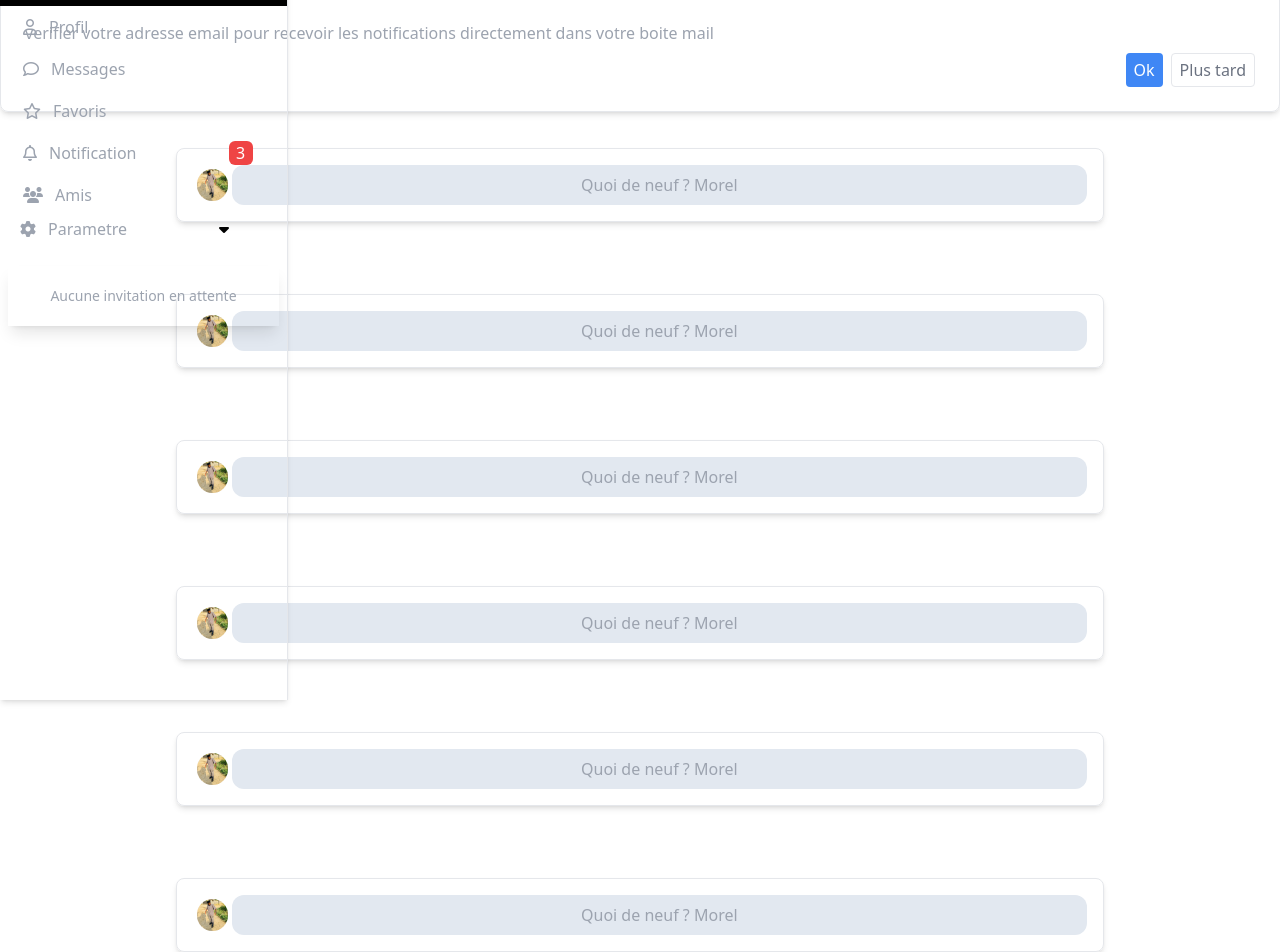
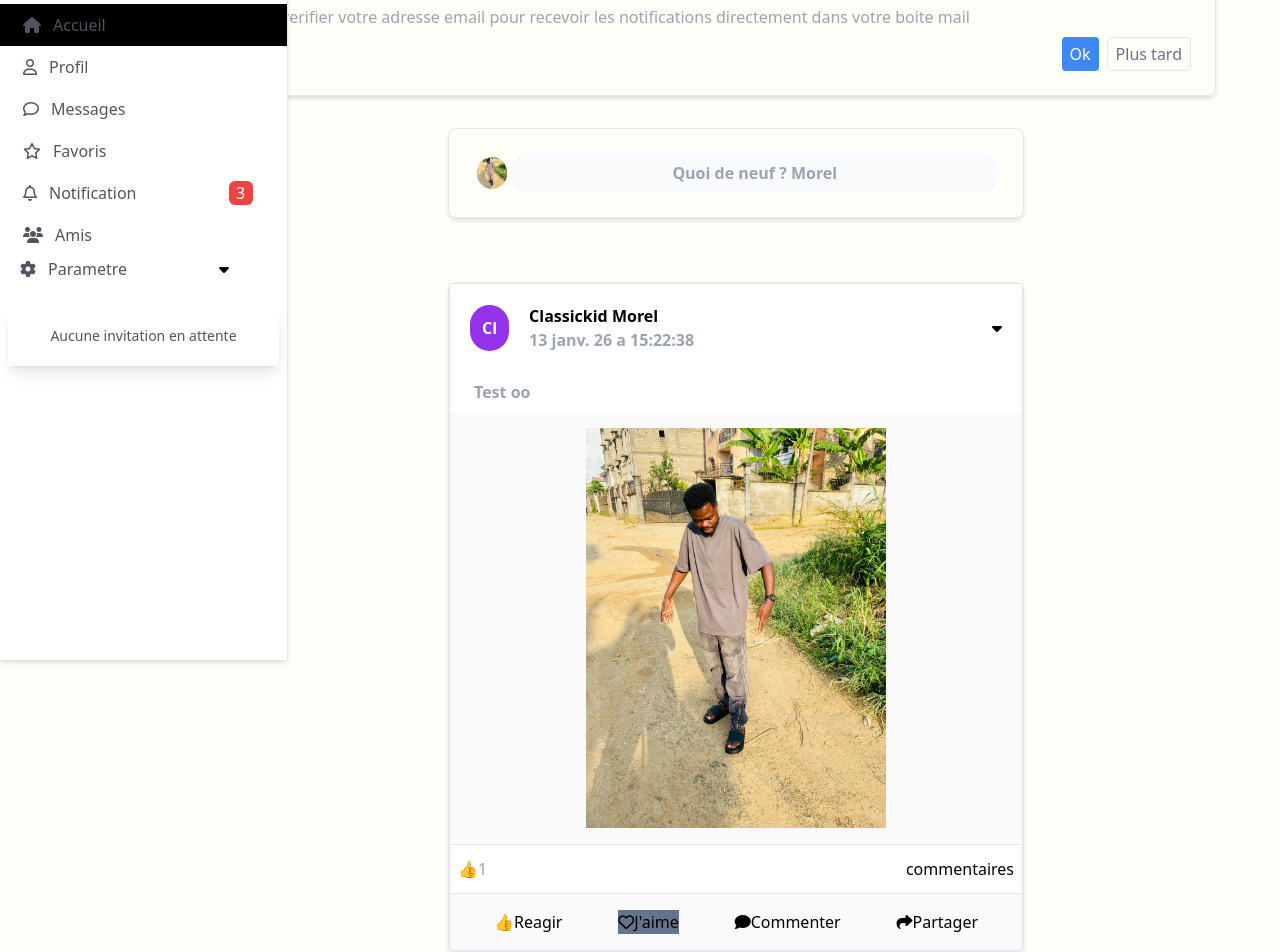
Before and after one commit to changaavanarolinelea-maker/MyChat, a React (Vite) app: page / in a window 1280 px wide. Shown: the part 180-1132 px from the top of the page. Built offline with nearby package versions, Linux system fonts and the light colour scheme.

Commit message:
home page

```diff
--- /dev/null
+++ b/src/components/post/Post.jsx
@@ -0,0 +1,94 @@
+import React, { useState } from 'react'
+import Postpic from '../../images/photo_2024-11-26_10-29-53.jpg'
+
+ const date = new Date()
+     const now = date.toLocaleDateString("fr-FR",{
+       day : 'numeric',
+       month: 'short',
+       year: '2-digit',
+     })
+    const time = new Date()
+    const heure = time.toLocaleTimeString("fr-FR", {
+        hour : '2-digit',
+        minute: '2-digit',
+        second: '2-digit'
+    })
+function Post() {
+    const [emojis, setEmojis] = useState([
+        { id:1, HAHA : '😂'},
+        { id:2, ANGRY:'😡'},
+        { id:3, SAD : '🥺'},
+        { id:4, LIKE : '👍'}
+
+    ])
+    const [num, setNum] = useState(1)
+    const addEmojis = ()=>{
+        setNum ( num+1)
+    }
+    const [commentaire, setCommentaire] = useState('')
+    const addComment = ()=>{
+        setCommentaire ( commentaire+1)
+    }
+  return (
+    // Partie reserver au post de l'utilisateur
+     <section className='flex justify-center shadow-md rounded-lg border max-sm:mx-[8px] max-sm:w-full  my-8 md:mx-48'>
+            <div className='grow '>
+                    <div className='grid-flow-col w-full h-full bg-zinc-50 border'>
+                        <div className='max-sm:w-full ' >
+                          <div className='bg-white p-'>
+                              <div className='p-5 flex items-center justify-between gap-5 '>
+                                   <div className='flex items-center gap-5'>
+                                        <div>
+                                            <span className='bg-purple-600 px-3 py-3 text-white font-semibold rounded-full w-45 '>Cl</span>
+                                        </div>
+                                        <div>
+                                            <h4 className='font-bold'>Classickid Morel</h4>
+                                            <span className='font-semibold text-gray-400 text-'>{now} a {heure}</span>
+                                        </div>
+                                   </div>
+
+                                    <div>
+                                         <i class="fa-solid fa-caret-down cursor-pointer"></i>
+                                    </div>
+                              </div>
+                              <p className='px-6 py-2 font-semibold text-gray-400'>Test oo</p>
+                          </div>
+                          <div className='flex my-4 justify-center '>
+                              <img src={Postpic} alt="" className='w-[2] object-center h-[50vh] object-contain p-' />
+                          </div>
+                        </div>
+                        <div className='flex justify-between px-2 py-3 bg-white border-t border-b'>
+                                <span className='text-gray-400'>👍{num}</span>
+                                <a href="">{commentaire}commentaires</a>
+                        </div>
+                         <div className='flex justify-around items-center p-4'>
+                                <div>
+                                    <span onClick={addEmojis}>👍Reagir</span>
+                                </div>
+                                <div className=' cursor-pointer bg-slate-500 '>
+                                    <span onClick={addEmojis}>
+                                       <i class="fa-regular fa-heart "></i>
+                                       J'aime
+                                     </span>
+                                </div>
+                                <div>
+                                    <span onClick={setCommentaire}>
+                                        <i class="fa-solid fa-comment"></i>
+                                        Commenter
+                                    </span>
+                                </div>
+                                <div>
+                                    <span onClick={addEmojis}>
+                                        <i class="fa-solid fa-share"></i>
+                                        Partager
+                                    </span>
+                                </div>
+                        </div>
+
+                    </div>
+            </div>
+     </section>
+  )
+}
+
+export default Post
--- a/src/components/users/Home.jsx
+++ b/src/components/users/Home.jsx
@@ -1,15 +1,16 @@
 import React from 'react'
 import Navbar from './Navbar'
 import myImag from '../../images/photo_2024-11-26_10-29-53.jpg'
+import Post from '../post/Post'
 
 function Home() {
   return <>
        <Navbar/>
 
-      <main className='container flex my-32 flex-col ml-auto mr-10 max-sm:mx-auto max-sm:px-3'>
-           <section className='flex justify-center shadow-md rounded-lg border '>
+      <main className='flex my-28 flex-col mx-8 max-sm:w-auto md:ml-[20vw] md:w-[75vw]  '>
+           <section className='flex justify-center shadow-md rounded-lg border max-sm:mx-[8px] max-sm:w-full'>
                 <div className='grow '>
-                    <div className='grid-flow-col p-6'>
+                    <div className='grid-flow-col p-6 '>
                          <h5 className='font-bold py-2'>Verifier votre compte</h5>
                          <p className=' text-gray-400 py-2'>verifier votre adresse email pour recevoir les notifications directement dans votre boite mail</p>
                          <div className='flex justify-end gap-2'>
@@ -19,43 +20,19 @@ function Home() {
                     </div>
                 </div>
             </section>
-            <section >
-              <div className='flex items-center border my-9 mx-44 py-4 px-4 rounded-lg shadow-md max-sm:w-full max-sm:ml-0 md:overflow-x-hidden' >
-                   <img src={myImag} alt="" className='w-10 object-cover p-1 h-10 rounded-full justify-start flex' />
-                  <a href="" className='bg-slate-200  mx-auto w-full text-center px-3 py-2 grow rounded-xl text-gray-400'>Quoi de neuf ? Morel</a>
+            <section className='flex justify-center shadow-md rounded-lg border max-sm:mx-[8px] max-sm:w-full p-6 my-8 md:mx-48'>
+              <div className='grow '>
+                  <div className='grid-flow-col w-full  '>
+                    <div className='max-sm:w-full' >
+                      <div className='flex justify-center w-auto'>
+                          <img src={myImag} alt="" className='w-10 object-cover p-1 h-10 rounded-full justify-start flex' />
+                          <a href="" className=' bg-gray-50 hover:bg-gray-300  mx-auto w-full text-center text-md px-3 py-2 font-semibold grow rounded-2xl text-gray-400'>Quoi de neuf ? Morel</a>
+                      </div>
+                    </div>
+                  </div>
               </div>
             </section>
-            <section >
-              <div className='flex items-center border my-9 mx-44 py-4 px-4 rounded-lg shadow-md max-sm:w-full max-sm:ml-0 md:overflow-x-hidden' >
-                   <img src={myImag} alt="" className='w-10 object-cover p-1 h-10 rounded-full justify-start flex' />
-                  <a href="" className='bg-slate-200  mx-auto w-full text-center px-3 py-2 grow rounded-xl text-gray-400'>Quoi de neuf ? Morel</a>
-              </div>
-            </section>
-            <section >
-              <div className='flex items-center border my-9 mx-44 py-4 px-4 rounded-lg shadow-md max-sm:w-full max-sm:ml-0 md:overflow-x-hidden' >
-                   <img src={myImag} alt="" className='w-10 object-cover p-1 h-10 rounded-full justify-start flex' />
-                  <a href="" className='bg-slate-200  mx-auto w-full text-center px-3 py-2 grow rounded-xl text-gray-400'>Quoi de neuf ? Morel</a>
-              </div>
-            </section>
-            <section >
-              <div className='flex items-center border my-9 mx-44 py-4 px-4 rounded-lg shadow-md max-sm:w-full max-sm:ml-0 md:overflow-x-hidden' >
-                   <img src={myImag} alt="" className='w-10 object-cover p-1 h-10 rounded-full justify-start flex' />
-                  <a href="" className='bg-slate-200  mx-auto w-full text-center px-3 py-2 grow rounded-xl text-gray-400'>Quoi de neuf ? Morel</a>
-              </div>
-            </section>
-            <section >
-              <div className='flex items-center border my-9 mx-44 py-4 px-4 rounded-lg shadow-md max-sm:w-full max-sm:ml-0 md:overflow-x-hidden' >
-                   <img src={myImag} alt="" className='w-10 object-cover p-1 h-10 rounded-full justify-start flex' />
-                  <a href="" className='bg-slate-200  mx-auto w-full text-center px-3 py-2 grow rounded-xl text-gray-400'>Quoi de neuf ? Morel</a>
-              </div>
-            </section>
-            <section >
-              <div className='flex items-center border my-9 mx-44 py-4 px-4 rounded-lg shadow-md max-sm:w-full max-sm:ml-0 md:overflow-x-hidden' >
-                   <img src={myImag} alt="" className='w-10 object-cover p-1 h-10 rounded-full justify-start flex' />
-                  <a href="" className='bg-slate-200  mx-auto w-full text-center px-3 py-2 grow rounded-xl text-gray-400'>Quoi de neuf ? Morel</a>
-              </div>
-            </section>
-
+           <Post/>
 
       </main>
 
--- a/src/components/users/SearchBar.jsx
+++ b/src/components/users/SearchBar.jsx
@@ -3,9 +3,9 @@ import React from 'react'
 function SearchBar() {
   return (
     <div className=''>
-        <form action="" className='px-1 py-2 transition-all border border-gray-200 rounded-3xl  hover:border-[#3F87F5]'>
+        <form action="" className='border p-3 rounded-full hover:border-[#1166f8]'>
              <i class="fa-solid fa-magnifying-glass px-2 text-gray-400"></i>
-             <input type="search" name="" id="" placeholder='Rechercher...' className='px-2 bg-transparent border-0 outline-none'/>
+             <input type="search" name="" id="" placeholder='Rechercher...' className='px-2 bg-transparent border-0 outline-none sm:w-40'/>
         </form>
 
     </div>
--- a/src/components/users/Sidebar.jsx
+++ b/src/components/users/Sidebar.jsx
@@ -8,50 +8,50 @@ function Sidebar() {
   return (
     <div>
 
-        <aside className='fixed w-72 h-full shadow-md border-r-[1px]  top-20  py-16 active:bg-slate-400 max-sm:hidden max-md:hidden max-lg:hidden'>
+        <aside className='fixed w-72 h-full shadow-md border-r-[1px] top-10 py-36 active:bg-slate-400  bg-white max-lg:hidden'>
               <ul className='flex flex-col' >
                 <li className='col-span-2 p-2 bg-black active'>
                   <a href="" className='flex items-center gap-3 px-[15px] py-px'>
-                      <i class="fa-solid fa-house text-gray-400 focus:text-[#3F87F5]"></i>
-                      <span className='text-gray-400 hover:text-black  font-sans'>Accueil</span>
+                      <i class="fa-solid fa-house text-[#53535f] focus:text-[#3F87F5]"></i>
+                      <span className='text-[#53535f] hover:text-black  font-sans'>Accueil</span>
                   </a>
                 </li>
                 <li className='col-span-2 p-2 '>
                   <a href="" className='flex items-center gap-3 px-[15px] py-px'>
-                      <i class="fa-regular fa-user text-gray-400 hover:text-[#3F87F5]"></i>
-                      <span className='text-gray-400 hover:text-black font-sans'>Profil</span>
+                      <i class="fa-regular fa-user text-[#53535f] hover:text-[#3F87F5]"></i>
+                      <span className='text-[#53535f] hover:text-black font-sans'>Profil</span>
                   </a>
                 </li>
                 <li className='col-span-2 p-2 '>
                   <a href="" className='flex items-center gap-3 px-[15px] py-px'>
-                      <i class="fa-regular fa-comment text-gray-400 hover:text-[#3F87F5]"></i>
-                      <span className='text-gray-400 hover:text-black font-sans'>Messages</span>
+                      <i class="fa-regular fa-comment text-[#53535f] hover:text-[#3F87F5]"></i>
+                      <span className='text-[#53535f] hover:text-black font-sans'>Messages</span>
                   </a>
                 </li>
                 <li className='col-span-2 p-2 '>
                   <a href="" className='flex items-center gap-3 px-[15px] py-px'>
-                      <i class="fa-regular fa-star text-gray-400 hover:text-[#3F87F5]"></i>
-                      <span className='text-gray-400 hover:text-black font-sans'>Favoris</span>
+                      <i class="fa-regular fa-star text-[#53535f] hover:text-[#3F87F5]"></i>
+                      <span className='text-[#53535f] hover:text-black font-sans'>Favoris</span>
                   </a>
                 </li>
-                <li className='col-span-2 p-2 active'>
+                <li className='col-span-2 p-2'>
                   <a href="" className='flex items-center gap-3 px-[15px] py-px'>
-                      <i class="fa-regular fa-bell text-gray-400 hover:text-[#3F87F5]"></i>
-                      <span className='text-gray-400 hover:text-black font-sans'>Notification</span>
+                      <i class="fa-regular fa-bell text-[#53535f] hover:text-[#3F87F5]"></i>
+                      <span className='text-[#53535f] hover:text-black font-sans'>Notification</span>
                       <span className='ml-20 rounded-md bg-red-500 w-6 text-center text-white'>3</span>
                   </a>
                 </li>
                 <li className='col-span-2 p-2 '>
                   <a href="" className='flex items-center gap-3 px-[15px] py-px'>
-                      <i class="fa-solid fa-users text-gray-400 hover:text-[#3F87F5]"></i>
-                      <span className='text-gray-400 hover:text-black font-sans'>Amis</span>
+                      <i class="fa-solid fa-users text-[#53535f] hover:text-[#3F87F5]"></i>
+                      <span className='text-[#53535f] hover:text-black font-sans'>Amis</span>
                   </a>
                 </li>
 
                 <li className='inline-block'>
                   <a href="" className='flex items-center gap-3 px-[20px] py-px' onClick={toggleDrop}>
-                      <i class="fa-solid fa-gear text-gray-400 hover:text-[#3F87F5]"></i>
-                      <span className='text-gray-400 hover:text-black font-sans'>Parametre</span>
+                      <i class="fa-solid fa-gear text-[#53535f] hover:text-[#3F87F5]"></i>
+                      <span className='text-[#53535f] hover:text-black font-sans'>Parametre</span>
                       <i class="fa-solid fa-caret-down ml-20"></i>
                         {dropDown}
                           {/* <ul className="w-64 origin-top-right rounded-md bg-white shadow-lg outline-1 outline-black/5 transition transition-discrete [--anchor-gap:--spacing(2)] data-closed:scale-95 data-closed:transform data-closed:opacity-0 data-enter:duration-100 data-enter:ease-out data-leave:duration-75 data-leave:ease-in absolute top-96">
@@ -65,7 +65,7 @@ function Sidebar() {
                 </li>
               </ul>
               <div className='p-4 shadow-lg my-6 mx-2'>
-                  <p className='text-wrap text-gray-400 text-sm text-center p-1'>Aucune invitation en attente</p>
+                  <p className='text-wrap text-[#53535f] text-sm text-center p-1'>Aucune invitation en attente</p>
               </div>
         </aside>
     </div>
--- a/src/index.css
+++ b/src/index.css
@@ -35,6 +35,7 @@ body {
   min-height: 100vh;
 }
 
+
 h1 {
   font-size: 3.2em;
   line-height: 1.1;
@@ -71,3 +72,7 @@ button:focus-visible {
     background-color: #f9f9f9;
   }
 } */
+
+body{
+  background-color: rgb(255, 255, 250);
+}
```
Also changed, not shown: src/components/users/Navbar.jsx (+16 -15 lines), src/App.css (line endings or trailing spaces).
